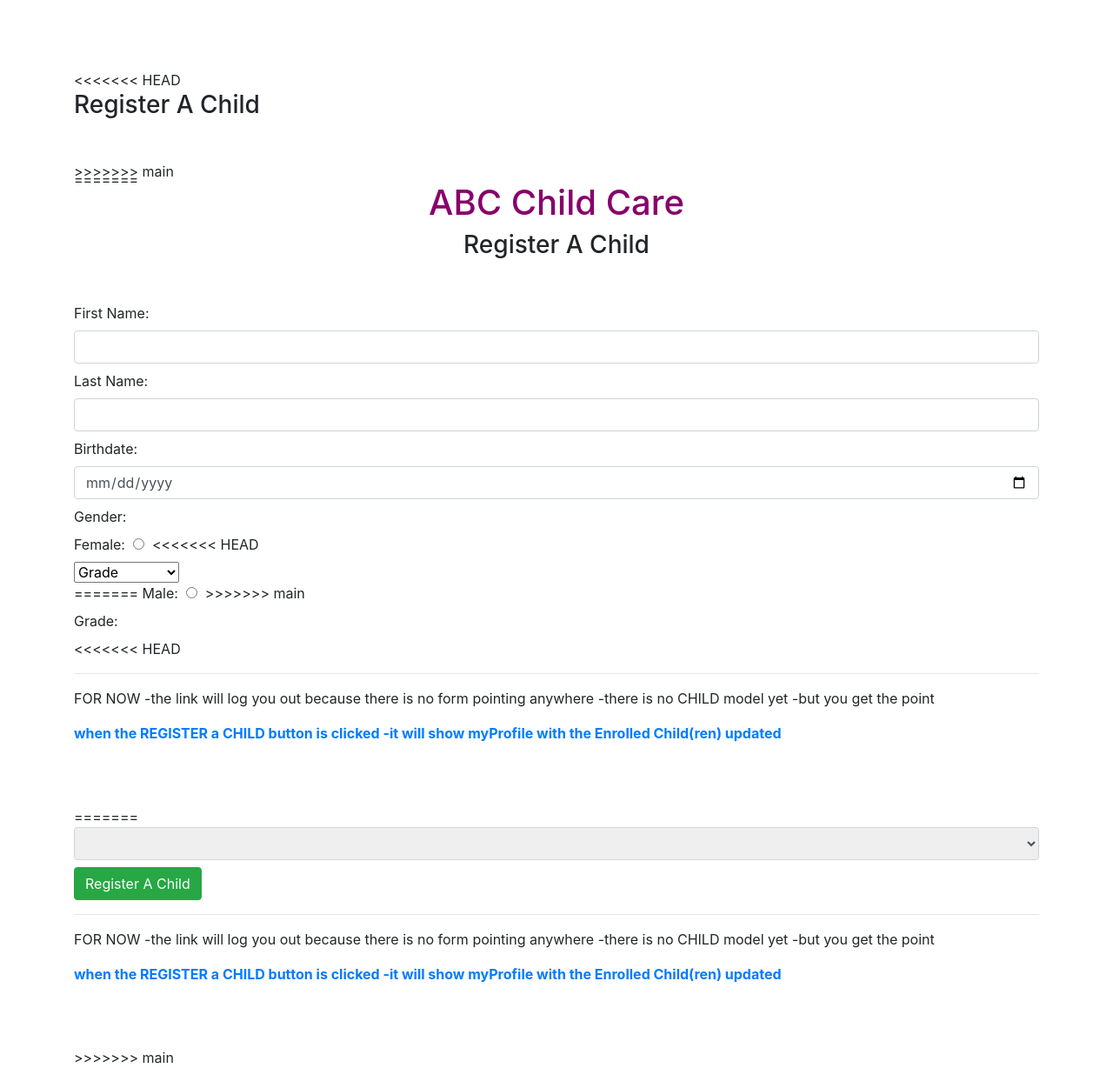
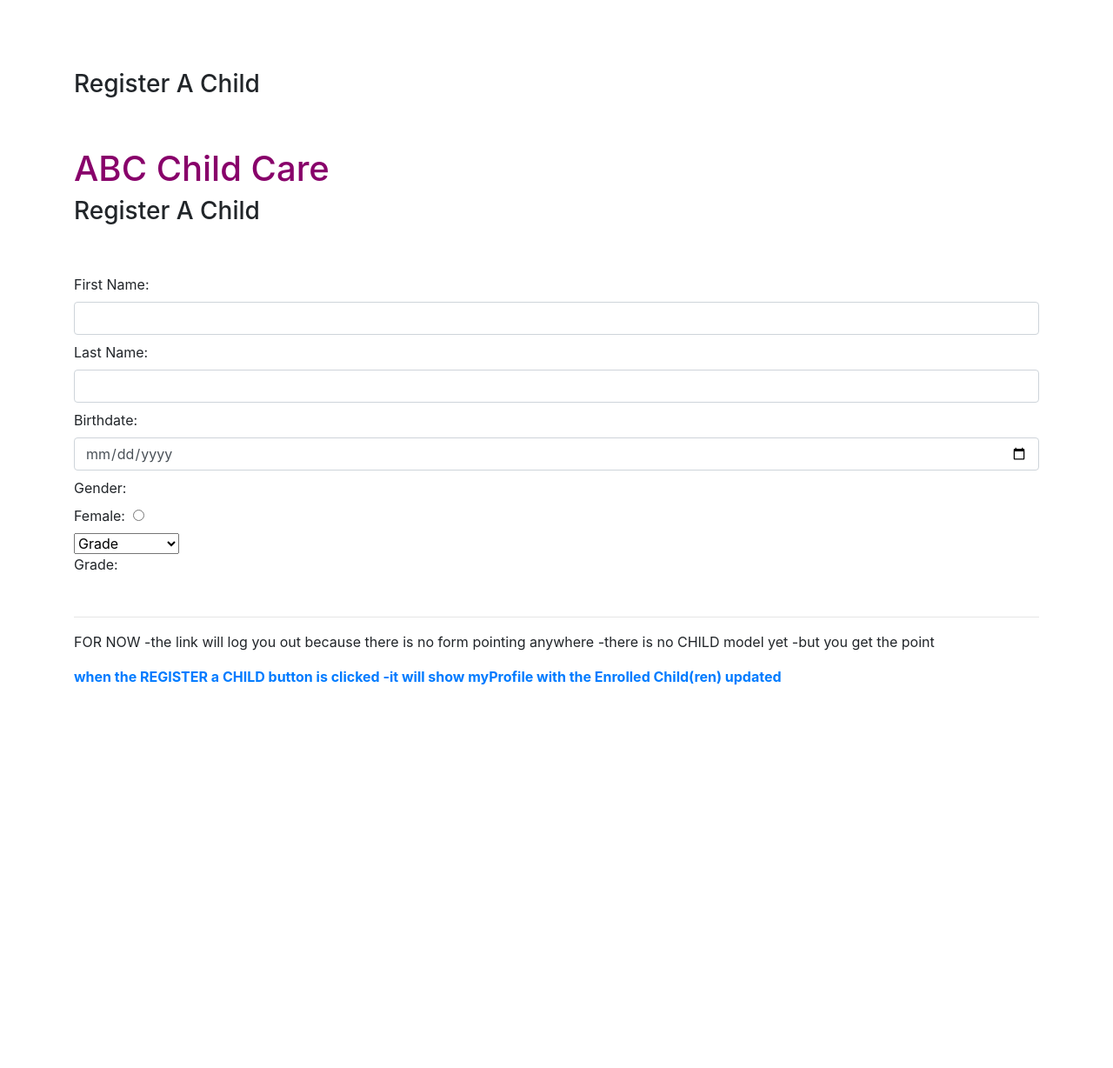
Before and after one commit to lili-mar/Group_project, a Django app: template group_proj/group_app/templates/childForm.html in a window 1280 px wide. Shown: the part 77-1305 px from the top of the page at 87% size. After the commit the page ends 865 px from the top, so only its background shows below. Run offline with Django 3.2, Linux system fonts and the light colour scheme; the template is opened without the code that fills it, so the values that code supplies are empty; some libraries are stand-ins or nearby versions.

Commit message:
Update jaehyun's branch

```diff
--- a/group_proj/group_app/templates/childForm.html
+++ b/group_proj/group_app/templates/childForm.html
@@ -21,7 +21,6 @@
 
         <!--<p> This is the page to add/register a new Child -AFTER successful validation</p>-->
         <!--<br>-->
-<<<<<<< HEAD
         <h3>Register A Child</h3>
         <!--<p> It will display the form to add/register a new Child</p>-->
         <br><br>
@@ -40,16 +39,14 @@
                 </ul>
                 {% endif %}
             </div>
-=======
-    <div id="register_child">
->>>>>>> main
 
             <h1>ABC Child Care</h1>
             <h3>Register A Child</h3>
             <!--<p> It will display the form to add/register a new Child</p>-->
             <br><br>
 
-            <form id="form-button" action="/ABC/regChild" method="POST"> <!--path('regChild', views.regChild),-->
+            <form id="form-button" action="/ABC/regChild" method="POST">
+                <!--path('regChild', views.regChild),-->
                 {% csrf_token %}
                 <div class='pMsgs'>
 
@@ -57,11 +54,12 @@
                     {% if messages %}
                     <ul class="messages">
                         {% for message in messages %}
-                                <li {% if message.tags %} class="{{ message.tags }}"{% endif %}>{{ message }}</li>
+                        <li {% if message.tags %} class="{{ message.tags }}" {% endif %}>{{ message }}</li>
                         {% endfor %}
                     </ul>
                     {% endif %}
-                </div><!--pMsgs-->
+                </div>
+                <!--pMsgs-->
 
                 <label class="block" for="first_name">First Name:</label>
                 <input class="input" type="text" name="first_name">
@@ -77,7 +75,6 @@
                 <label for="gender">Female:</label>
                 <input class="gender" class="radio" type="radio" name="child_gender">
 
-<<<<<<< HEAD
                 <select class="block" name="child_grade">
                     <option value="1">Grade</option>
                     <option value="1">Kindergarten</option>
@@ -86,14 +83,9 @@
                     <option value="4">4</option>
                     <option value="8">8</option>
                 </select>
-=======
-                <label  for="gender">Male:</label>
-                <input class="gender" type="radio" name="child_gender">
->>>>>>> main
 
                 <label class="block" for="grade">Grade:</label></strong>
 
-<<<<<<< HEAD
 
 
             </form>
@@ -104,49 +96,19 @@
             <br>
             <hr>
             <p></p>
-        <p>FOR NOW -the link will log you out because there is no form pointing anywhere -there is no CHILD model yet
+            <p>FOR NOW -the link will log you out because there is no form pointing anywhere -there is no CHILD model
+                yet
                 -but you get the point</p>
-        <a href="/ABC/myProfile"><strong>when the REGISTER a CHILD button is clicked -it will show myProfile with the
+            <a href="/ABC/myProfile"><strong>when the REGISTER a CHILD button is clicked -it will show myProfile with
+                    the
                     Enrolled Child(ren) updated</strong></a>
 
             <br><br>
             <br><br>
 
-=======
-                <select class="input" class="block" name="child_grade">
-                    <option value="1"></option>
-                    <option value="1">Kindergarten</option>
-                    <option value="4">1</option>
-                    <option value="6">2</option>
-                    <option value="8">4</option>
-                    <option value="8">8</option>
-                </select>
 
-                <button class="btn btn-success" type="submit">Register A Child</button>
-
-
-
-            </form><!--End of Form-->
-
-            <!--<p>this page can be called from myEvents and from myProfile pages when the Add a Child link is clicked</p>-->
-
-
-
-
-
-            <hr>
-
-            <p>FOR NOW -the link will log you out because there is no form pointing anywhere -there is no CHILD model yet -but you get the point</p>
-            <a href="/ABC/myProfile"><strong>when the REGISTER a CHILD button is clicked  -it will show myProfile with the Enrolled Child(ren) updated</strong></a>
-
-            <br><br>
-            <br><br>
-    </div><!--My profile-->
-
-
->>>>>>> main
-
-    </div><!--Container-->
+    </div>
+    <!--Container-->
 </body>
 
 </html>
```
Also changed, not shown: group_proj/group_app/templates/index.html (+23 -14 lines). Lines whose indentation alone changed are shown as unchanged.
